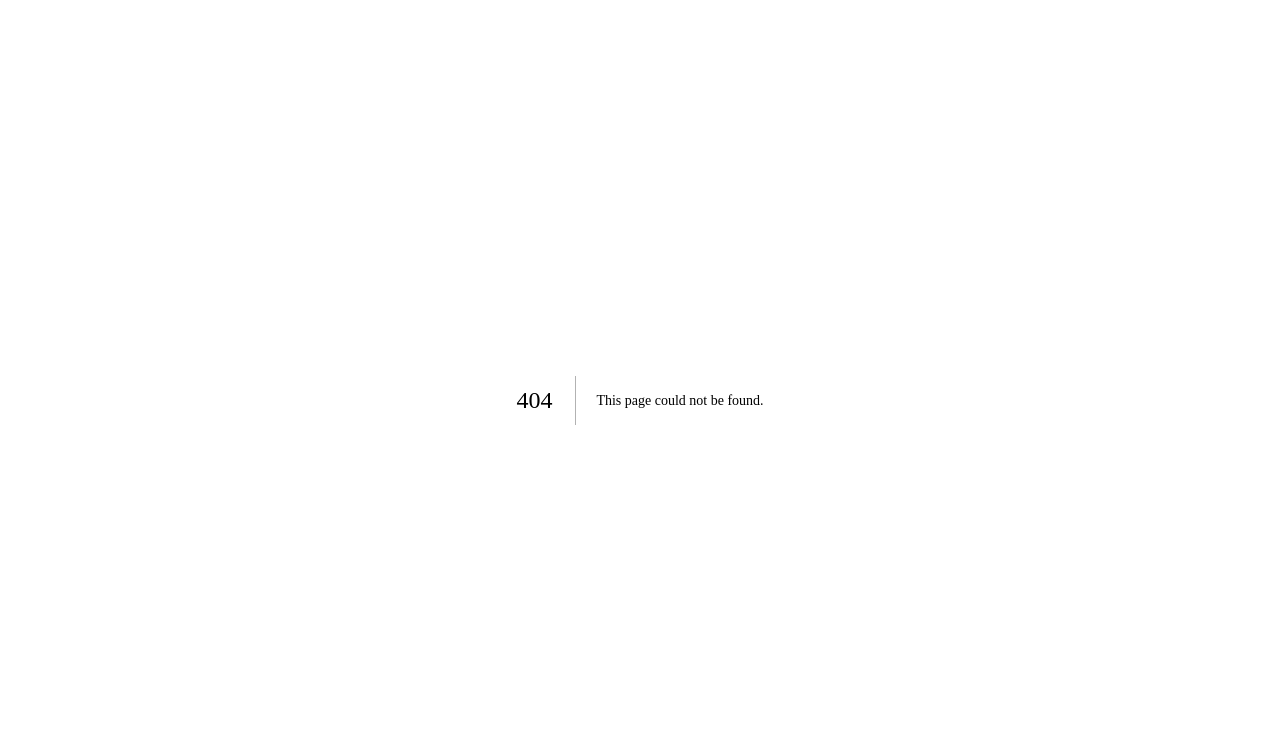
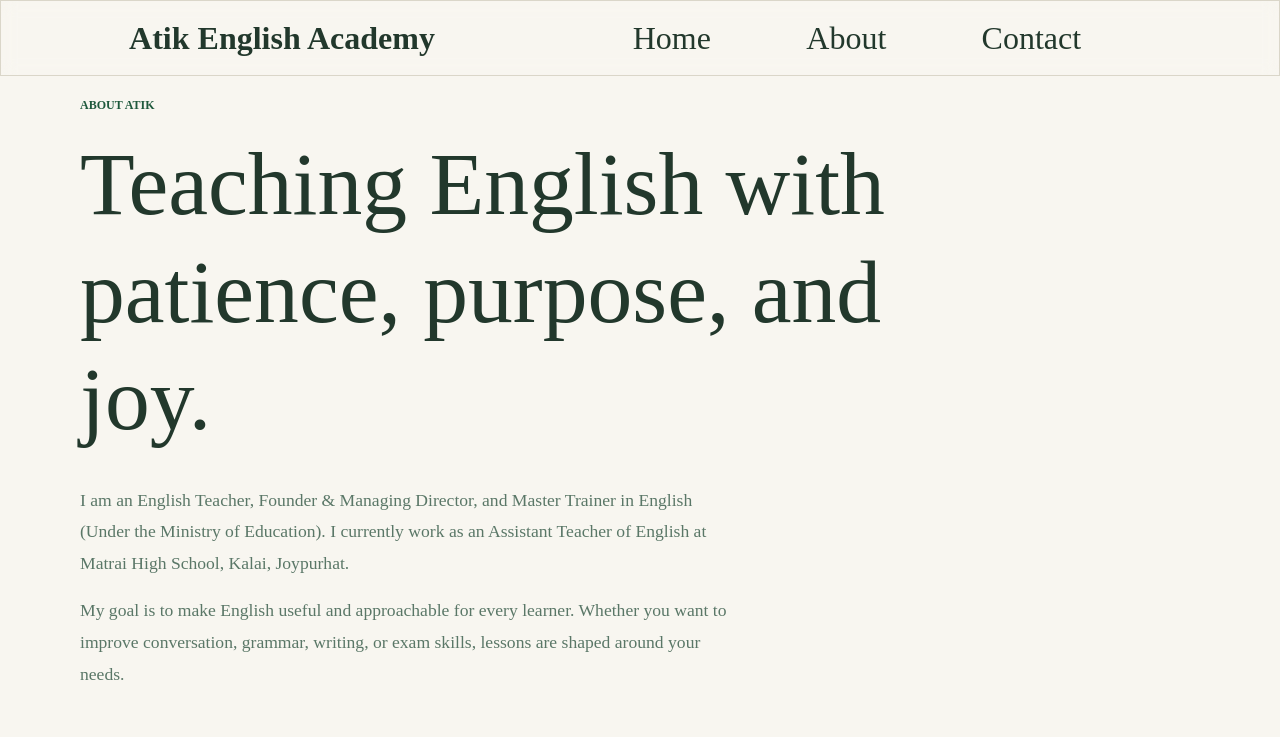
Before and after one commit to nazmus-sadat9/teacher-portfolio, a Next.js app in the folder frontend/: page /about in a window 1280 px wide. Before the commit this address had no page. Shown: the top 737 px of the page. Built offline with nearby package versions, Linux system fonts and the light colour scheme.

Commit message:
fix: change the folder name capital to small letter

```diff
--- a/frontend/app/components/Navbar.jsx
+++ b/frontend/app/components/Navbar.jsx
@@ -31,15 +31,15 @@ const Navbar = () => {
 
           <div className="w-[50%] flex justify-evenly text-[2rem] items-center">
             <Link className="hoverlink" href="/">Home</Link>
-            <Link className="hoverlink" href="/About">About</Link>
-            <Link className="hoverlink" href="/Contact">Contact</Link>
+            <Link className="hoverlink" href="/about">About</Link>
+            <Link className="hoverlink" href="/contact">Contact</Link>
           </div>
         </div>
 
         <div className={`${isOpen ? "block" : "hidden" } md:hidden w-[90%] rounded-xl cursor-pointer absolute left-[5%] top-[15%] z-999 bg-[#f8f6f0] py-[3%] border-[#1e593c] border-[0.1em]`}>
           <Link className="link" onClick={() => setIsOpen(false)} href="/">Home</Link>
-          <Link className="link" onClick={() => setIsOpen(false)} href="/About">About</Link>
-          <Link className="link" onClick={() => setIsOpen(false)} href="/Contact">Contact</Link>
+          <Link className="link" onClick={() => setIsOpen(false)} href="/about">About</Link>
+          <Link className="link" onClick={() => setIsOpen(false)} href="/contact">Contact</Link>
         </div>
       </nav>
     </header>
--- a/frontend/app/globals.css
+++ b/frontend/app/globals.css
@@ -59,6 +59,7 @@ body {
   justify-content: space-around;
   align-items: center;
   padding: 2% 4%;
+  z-index: 900;
 }
 
 .homeHeader{
```
Also changed, not shown: frontend/app/about/page.js (renamed from frontend/app/About/page.js), frontend/app/contact/page.js (renamed from frontend/app/Contact/page.js).
